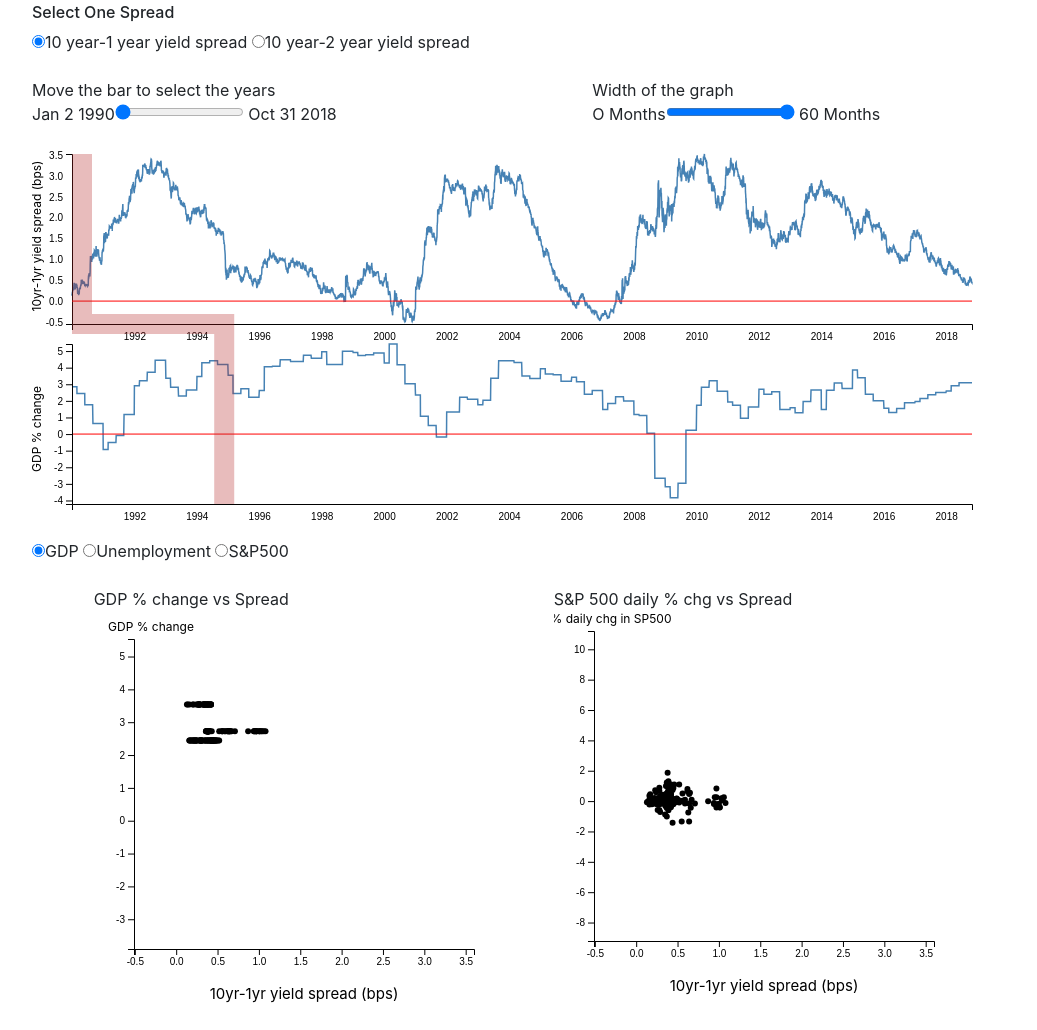
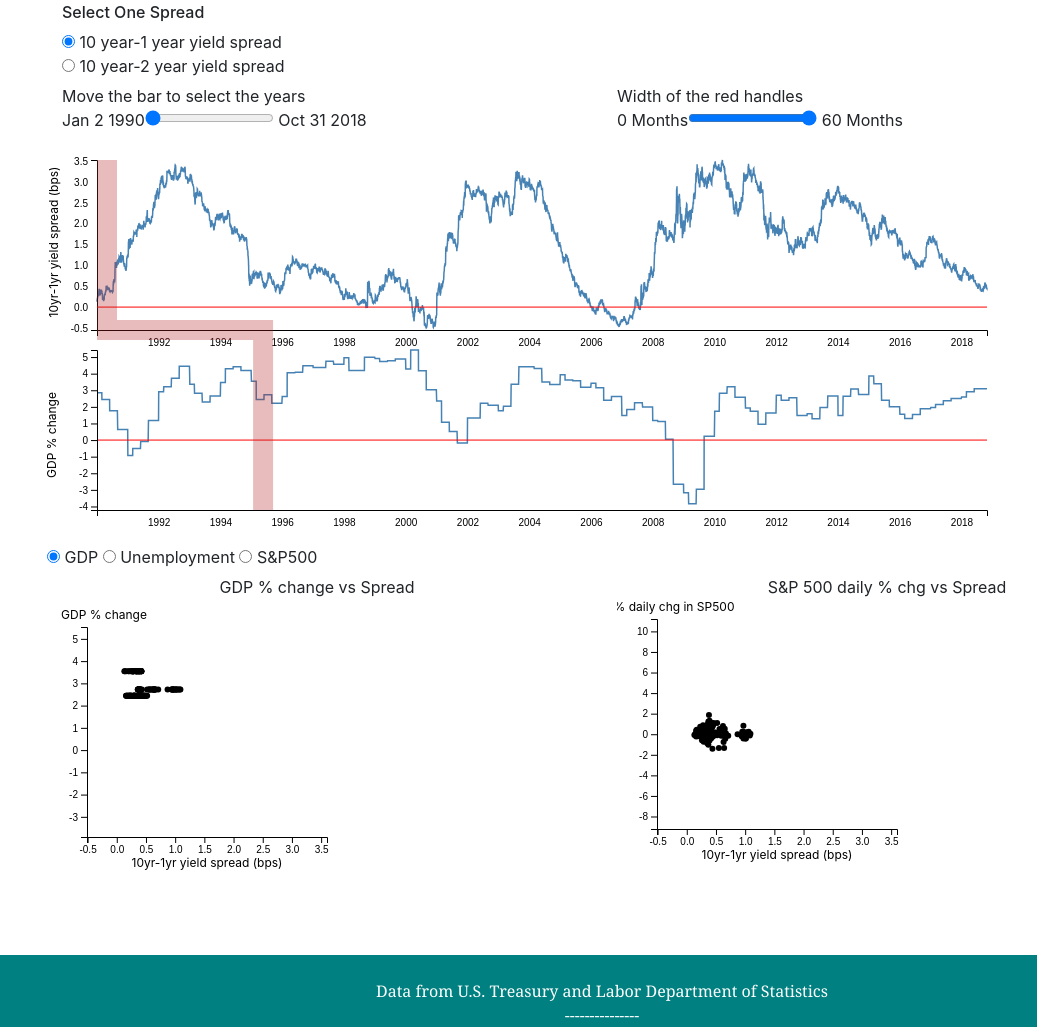
Before and after one commit to luisvillarreal/w209_final, a plain HTML site: page index.html in a window 1280 px wide. Shown: the part 610-1640 px from the top of the page, without its empty margins (38-1075 px from the left). Drawn offline with nearby package versions, Linux system fonts and the light colour scheme.

Commit message:
Final project v3 minor modifications

```diff
--- a/index.html
+++ b/index.html
@@ -11,7 +11,6 @@
   stroke: steelblue;
   stroke-width: 1.5px;
 }
-
 .zoom {
   cursor: move;
   fill: none;
@@ -109,34 +108,34 @@ div.tooltip {
                     The following visualization allows the user to compare the spreads of the yield curve (top chart) and see the effects on the different indicators : GDP, S&P500 and Unemployment in the (bottom chart) a few months later. We invite the viewer to spot whenever the spreads go negative and see how many months it takes to reflect on the GDP (and other indicators) by adjusting the width of the red handlebars.
                     The visualization also captures the points within the red handlebar and presents two scatterplot, one representing the daily S&P500 change vs the yield spread and the other with the GDP vs yield spread. In case the user would like to use the unemployment, S&P500 data instead of the GDP data, the user can do so by choosing the appropriate radio button.</p>
             </div>
-            <div class="row">
+        </div>
+        <div class="row" style="margin: 0; padding: 0;">
             <div class="col-12">
                 <h6 id="Selection">Select One Spread</h6>
                 <div id="buttons">
                     <form id="dimensions1">
                         <!--input type="radio" id="3 Mo" name="mode">3 month rate</input>
                         <input type="radio" id="3 Yr" name="mode" checked>3 year rate</input-->
-                            <input type="radio" id="10-1" name="mode" checked>10 year-1 year yield spread</input>
-                            <input type="radio" id="10-2" name="mode">10 year-2 year yield spread</input>
+                        <input type="radio" id="10-1" name="mode" checked>&nbsp;10 year-1 year yield spread</input>
+                        <br style="height:4px; visibility:hidden;" />
+                        <input type="radio" id="10-2" name="mode">&nbsp;10 year-2 year yield spread</input>
                     </form>
-                        <br>
                 </div>
             </div>
+        </div>
+          <hr style="margin: 0; height:5px; visibility:hidden;" />
+        <div class="row" style="margin: 0; padding: 0;">
             <div class="col-6">
+                 <h8>Move the bar to select the years</h8>
                 <div>
-                        <div>
-                            Move the bar to select the years
-                        </div>
                     Jan 2 1990<input id="rangeHandle" type="range" min="10" max="920" value="0">
                     <label id="date" for="rangeH">Oct 31 2018</label>
                 </div>
             </div>
             <div class="col-6">
+                <h8>Width of the red handles</h8>
                 <div>
-                        Width of the graph
-                    </div>
-                    <div>
-                        O Months<input id="rangeH" type="range" min="10" max="920" value="60">
+                    0 Months<input id="rangeH" type="range" min="10" max="920" value="60">
                     <label id="numOfYears" for="rangeH">60</label> Months
                 </div>
             </div>
@@ -151,25 +150,33 @@ div.tooltip {
         <div class="row">
             <div class="col-12">
                 <form id="dimensions2">
-                    <input type="radio" id="GDP" name="mode" checked>GDP</input>
-                    <input type="radio" id="Unemployment" name="mode">Unemployment</input>
-                    <input type="radio" id="SP500" name="mode">S&P500</input>
+                    <input type="radio" id="GDP" name="mode" checked>&nbsp;GDP</input>
+                    <input type="radio" id="Unemployment" name="mode">&nbsp;Unemployment</input>
+                    <input type="radio" id="SP500" name="mode">&nbsp;S&P500</input>
                 </form>
-            </br>
             </div>
+        </div>
+          <hr style="margin: 0; height:5px; visibility:hidden;" />
         <div class="row">
-                <div class="col-1">
-                </div>
-                <div class="col-5">
-                    <h10 align="center" id="Scatter"><label id="Dim2"></label> vs Spread</h10>
+
+            <div class="col-6">
+                <div align="center" id="Scatter"><h8><label id="Dim2"></label> vs Spread</h8></div>
                 <div id="chart1"></div>
             </div>
-                <div class="col-1"> </div>
-                <div class="col-5">
-                    <h10 align="center" id="Scatter">S&P 500 daily % chg vs Spread</h10>
+
+            <div class="col-6">
+                <div align="center" id="Scatter"><h8>S&P 500 daily % chg vs Spread</h8></div>
                 <div id="chart2"></div>
             </div>
         </div>
+    </div>
+    <br><br>
+    <div class="bottomnav" align="center">
+        <font color="white">
+            <br>
+            Data from U.S. Treasury and Labor Department of Statistics
+            <br>---------------
+        </font>
     </div>
     <script src="http://d3js.org/d3.v4.min.js"></script>
     <script src="https://cdn.jsdelivr.net/npm/d3-scale-chromatic@1.3.3/dist/d3-scale-chromatic.min.js"></script>
--- a/js/main.js
+++ b/js/main.js
@@ -1,7 +1,7 @@
 /* global d3, crossfilter, scatterPlot, barChart */
 var svg = d3.select("#Yield"),
-    margin = { top: 20, right: 20, bottom: (+svg.attr("height") + 20) / 2, left: 40 },
-    margin2 = { top: (+svg.attr("height") + 20) / 2, right: 20, bottom: 30, left: 40 },
+    margin = { top: 20, right: 20, bottom: (+svg.attr("height") + 20) / 2, left: 50 },
+    margin2 = { top: (+svg.attr("height") + 20) / 2, right: 20, bottom: 30, left: 50 },
     width = +svg.attr("width") - margin.left - margin.right,
     height = +svg.attr("height") - margin.top - margin.bottom,
     height2 = +svg.attr("height") - margin2.top - margin2.bottom;
@@ -16,8 +16,7 @@ var parseMonthDayYear = d3.timeFormat("%b %_d %Y");
 var x = d3.scaleTime().range([0, width]),
     x2 = d3.scaleTime().range([0, width]),
     y = d3.scaleLinear().range([height, 0]),
-    y2 = d3.scaleLinear().range([height2, 0]),
-    tScale = d3.scaleUtc().range([0, 120]);
+    y2 = d3.scaleLinear().range([height2, 0]);
 
 var xAxis = d3.axisBottom(x),
     xAxis2 = d3.axisBottom(x2),
@@ -27,7 +26,7 @@ var xAxis = d3.axisBottom(x),
 var canvas = svg.append("g")
     .attr("class", canvas);
 
-var width_diff = 142.22320725370147;
+var width_diff = 156.098;
 
 
 
@@ -122,8 +121,6 @@ d3.csv("data/yield_data_with_s&p.csv", type, function(error, data) {
         }
         x2.domain(x.domain());
         y2.domain(y2.domain());
-        var fiveY = 5 * 365 * 10;
-        tScale.domain([0, fiveY]);
 
         d3.select("#x-axis")
             .remove();
@@ -174,11 +171,13 @@ d3.csv("data/yield_data_with_s&p.csv", type, function(error, data) {
                 return (d.forEach(function(d1) { return d1[form_val] <= 0 ? "brick-red" : "blue"; }))
             })
             .on("mousemove", mousemove2)
-            .on("mouseout", function(d, i) {
-                hoverGroup.style("visibility", "hidden");
+            .on("mouseout", function() {
+                div.style("opacity", 0);
             })
-            .on("mouseover", function() {
-                hoverGroup.style("display", null);
+            .on("mouseover", function(d) {
+                div.transition()
+                    .duration(500)
+                    .style("opacity", 0);
             });
         //function() {hoverGroup.style("display", null)});
         // .on("mouseover", function() { focus.style("display", null); })
@@ -188,9 +187,9 @@ d3.csv("data/yield_data_with_s&p.csv", type, function(error, data) {
 
 
         function getString() {
-            if(form_val_1 == "GDP") {
+            if (form_val_1 == "GDP") {
                 return "GDP % change: ";
-            } else if(form_val_1 == "Unemployment") {
+            } else if (form_val_1 == "Unemployment") {
                 return "% Unemployment: ";
 
             } else {
@@ -206,8 +205,8 @@ d3.csv("data/yield_data_with_s&p.csv", type, function(error, data) {
                 d1 = data[i],
                 day = x0 - d0.Date > d1.Date - x0 ? d1 : d0;
             //console.log("value of d in mousemove ", day, "value of i ", i, "Value of mousemove ", +d3.mouse(that)[0]);
-            div .html(parseMonthDayYear(day.Date) + "<br/>"  + "Spread: " + (day[form_val]).toFixed(3)
-                     + " basis pts" + "<br/>" + getString() + (day[form_val_1].toFixed(3)) + "<br/>" + "% SP500_chg: " + (day["SP500_chg"].toFixed(3)) )
+            div.html(parseMonthDayYear(day.Date) + "<br/>" + "Spread: " + (day[form_val]).toFixed(3) +
+                    " basis pts" + "<br/>" + getString() + (day[form_val_1].toFixed(3)) + "<br/>" + "% SP500_chg: " + (day["SP500_chg"].toFixed(3)))
                 .style("left", (d3.event.pageX) + "px")
                 .style("top", (d3.event.pageY - 28) + "px")
                 .style("opacity", .99);
@@ -241,8 +240,10 @@ d3.csv("data/yield_data_with_s&p.csv", type, function(error, data) {
             .on("mouseout", function() {
                 div.style("opacity", 0);
             })
-            .on("mouseover", function() {
-                hoverGroup1.style("display", null);
+            .on("mouseover", function(d) {
+                div.transition()
+                    .duration(500)
+                    .style("opacity", 0);
             });
 
         context.append("g")
@@ -263,64 +264,11 @@ d3.csv("data/yield_data_with_s&p.csv", type, function(error, data) {
                 .attr("y2", y2(0));
         }
 
-        var hoverGroup = svg.append("g").style("visibility", "hidden");
-        var hoverGroup1 = context.append("g").style("visibility", "hidden");
 
         var div = d3.select("body").append("div")
             .attr("class", "tooltip")
             .style("opacity", 0);
 
-
-        hoverGroup.append("rect")
-            .attr("x", 10)
-            .attr("y", 0)
-            .attr("rx", 4)
-            .attr("ry", 4)
-            .attr("width", 165)
-            .attr("height", 65)
-            .attr("fill", "rgb(100,100,100)")
-            .attr("stroke", "black");
-
-        var hoverTextBps = hoverGroup.append("text")
-            .attr("x", 14)
-            .attr("y", 15)
-            .style("fill", "white");
-
-        var hoverTextDate = hoverGroup.append("text")
-            .attr("x", 14)
-            .attr("y", 35)
-            .style("fill", "white");
-
-        var hoverTextGDP = hoverGroup.append("text")
-            .attr("x", 14)
-            .attr("y", 55)
-            .style("fill", "white");
-
-
-        hoverGroup1.append("rect")
-            .attr("x", 10)
-            .attr("y", 70)
-            .attr("rx", 4)
-            .attr("ry", 4)
-            .attr("width", 165)
-            .attr("height", 65)
-            .attr("fill", "rgb(100,100,100)")
-            .attr("stroke", "black");
-
-        var hoverTextBps1 = hoverGroup1.append("text")
-            .attr("x", 14)
-            .attr("y", 85)
-            .style("fill", "white");
-
-        var hoverTextDate1 = hoverGroup1.append("text")
-            .attr("x", 14)
-            .attr("y", 105)
-            .style("fill", "white");
-
-        var hoverTextGDP1 = hoverGroup1.append("text")
-            .attr("x", 14)
-            .attr("y", 125)
-            .style("fill", "white");
 
         context.append("g")
             .attr("class", "axis axis--y")
@@ -340,7 +288,7 @@ d3.csv("data/yield_data_with_s&p.csv", type, function(error, data) {
         focus.append("text")
             .attr("id", "fylabel")
             .attr("transform", "rotate(-90)")
-            .attr("y", -margin.left + 2)
+            .attr("y", -margin.left + 4)
             .attr("x", height - 1.2 * margin.bottom)
             .attr("dy", ".6em")
             .style("text-anchor", "middle")
@@ -466,7 +414,7 @@ d3.csv("data/yield_data_with_s&p.csv", type, function(error, data) {
         width_diff = x(endDate) - x(startDate);
 
         if (x_tmp + width_diff >= width) {
-            x_tmp = width - width_diff + margin.right;
+            x_tmp = width - width_diff + margin.right + 10;
         }
 
         drawHandle(x_tmp, width_diff);
@@ -523,8 +471,8 @@ d3.csv("data/yield_data_with_s&p.csv", type, function(error, data) {
             }
             //console.log(i);
         });
-             d3.selectAll("#xLabel1").remove();
-            d3.selectAll("#yLabel1").remove();
+        d3.selectAll("#xLabel1").remove();
+        d3.selectAll("#yLabel1").remove();
 
         var unEmpvsInt = scatterPlot()
             .margin({ top: 20, right: 20, bottom: 70, left: 40 })
@@ -543,7 +491,7 @@ d3.csv("data/yield_data_with_s&p.csv", type, function(error, data) {
 
 
         var sp500vsInt = scatterPlot()
-         .margin({ top: 20, right: 20, bottom: 70, left: 40 })
+            .margin({ top: 20, right: 20, bottom: 70, left: 40 })
             .xS(xScale1)
             .yS(yScale2)
             .y(function(d) {
@@ -561,7 +509,7 @@ d3.csv("data/yield_data_with_s&p.csv", type, function(error, data) {
             .datum(data1)
             .call(sp500vsInt);
 
-            var chart1 = d3.select("#chart1")
+        var chart1 = d3.select("#chart1")
             .datum(data1)
             .call(unEmpvsInt);
         yScale2 = [d3.min(data1, function(d) { return 1.02 * d.offsetD["SP500_chg"]; }), d3.max(data, function(d) { return 1.02 * d.offsetD["SP500_chg"]; })];
@@ -675,6 +623,7 @@ d3.csv("data/yield_data_with_s&p.csv", type, function(error, data) {
 });
 
 var previous_SP500 = 359;
+
 function type(d) {
     d.Date = parseDate(d.Date);
     d["1 Mo"] = parseFloat(d["1 Mo"]);
@@ -689,7 +638,7 @@ function type(d) {
     d["20 Yr"] = parseFloat(d["20 Yr"]);
     d["30 Yr"] = parseFloat(d["30 Yr"]);
     d["SP500"] = parseFloat(d["SP500"]);
-    d["SP500_chg"] = (d["SP500"]/previous_SP500 - 1)*100;
+    d["SP500_chg"] = (d["SP500"] / previous_SP500 - 1) * 100;
     previous_SP500 = d["SP500"];
     d["10-1"] = d["10 Yr"] - d["1 Yr"];
     d["10-2"] = d["10 Yr"] - d["2 Yr"];
--- a/js/scatterPlot.js
+++ b/js/scatterPlot.js
@@ -2,8 +2,8 @@
 
 function scatterPlot() {
     var margin = { top: 20, right: 20, bottom: 70, left: 40 },
-        width = 400,
-        height = 400,
+        width = 300,
+        height = 300,
         innerWidth = width - margin.left - margin.right,
         innerHeight = height - margin.top - margin.bottom,
         xValue = function(d) { return d[0]; },
@@ -87,9 +87,9 @@ function scatterPlot() {
                 .attr("id", "xLabel1")
                     .attr("transform",
                     "translate(" + (innerWidth / 2) + " ," +
-                    (height - 40) + ")")
+                    (height - 60) + ")")
                 .style("text-anchor", "middle")
-                .style("font-size", "15px")
+                .style("font-size", "12px")
                 .text(xLabel);
 
             var points = g.selectAll(".point")
```
Lines whose indentation alone changed are shown as unchanged.
